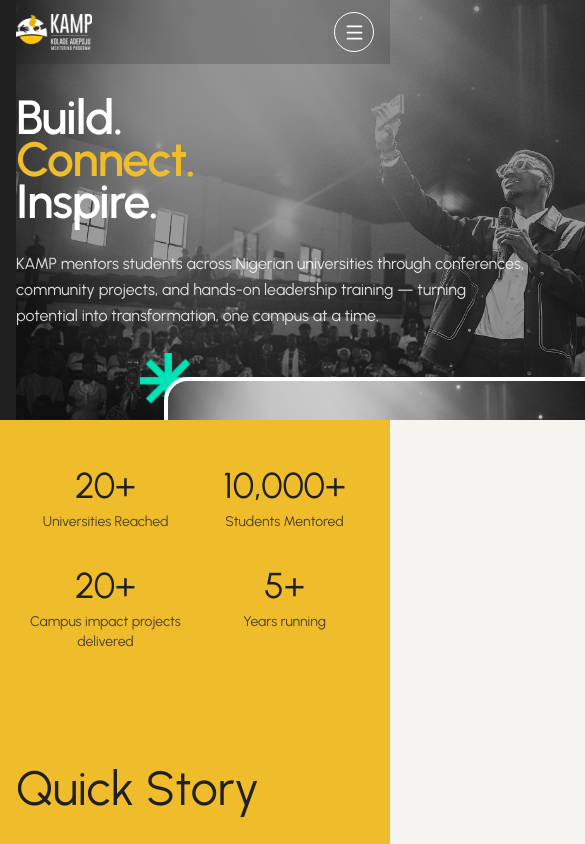
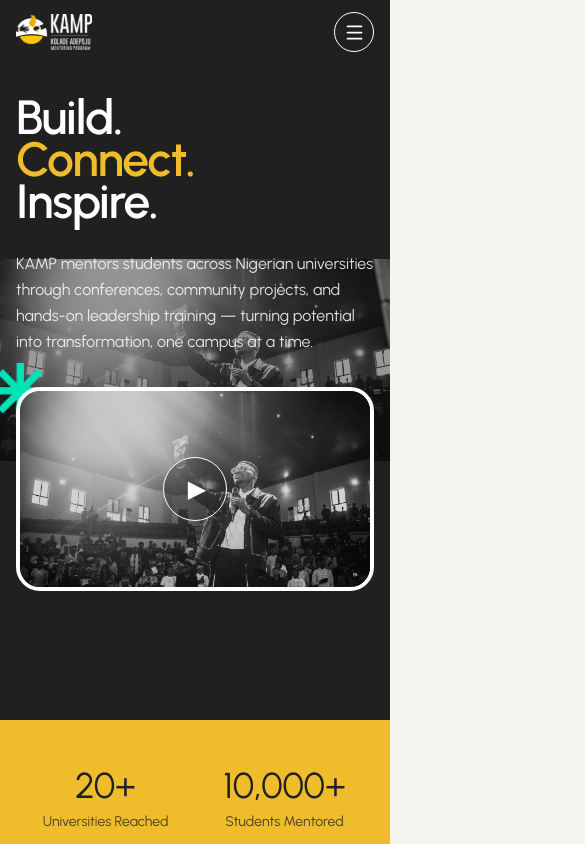
Before and after one commit to techtee19/kamp-website, a Next.js app: page / in a window 390 px wide. Shown: the top 844 px of the page, 585 px wide, since content can reach past the window. Built offline with nearby package versions, Linux system fonts and the light colour scheme.

Commit message:
feat: update contact page with new icons and improve footer form layout

```diff
--- a/app/(site)/contact/page.tsx
+++ b/app/(site)/contact/page.tsx
@@ -1,6 +1,7 @@
 // KAMP's contact page with enquiry form and direct community channels.
 import Image from 'next/image'
-import { AtSign, Mail, MapPin, Share2 } from 'lucide-react'
+import { Mail, MapPin } from 'lucide-react'
+import { FaInstagram as AtSign, FaLinkedinIn as Share2 } from 'react-icons/fa'
 import ContactForm from '@/components/contact/ContactForm'
 
 export default function ContactPage() {
--- a/app/(site)/page.tsx
+++ b/app/(site)/page.tsx
@@ -34,10 +34,10 @@
   return (
     <div className="bg-brand-white text-brand-black">
 
-      <section className="relative isolate aspect-[1200/600] min-h-[420px] overflow-hidden bg-brand-black lg:min-h-0">
+      <section className="relative isolate min-h-[720px] overflow-hidden bg-brand-black sm:min-h-[680px] lg:aspect-[1200/600] lg:min-h-0">
         <HeroImageRotator />
         <div className="absolute inset-0 -z-10 bg-brand-black/45" />
-        <div className="container grid h-full items-end gap-12 pb-10 pt-24 lg:grid-cols-[1fr_.9fr] lg:pb-12 lg:pt-28">
+        <div className="container grid h-full items-end gap-8 pb-10 pt-24 sm:gap-10 lg:grid-cols-[1fr_.9fr] lg:gap-12 lg:pb-12 lg:pt-28">
           <div className="max-w-xl text-brand-white">
             <h1 className="font-display text-5xl font-semibold leading-[.88] tracking-tight sm:text-6xl lg:text-7xl">
               <span className="block">Build.</span>
--- a/app/globals.css
+++ b/app/globals.css
@@ -33,6 +33,12 @@
     font-family: var(--font-body);
     background-color: var(--color-background);
     color: var(--color-primary);
+    overflow-x: hidden;
+  }
+
+  body {
+    min-width: 320px;
+    overflow-x: hidden;
   }
 }
 
--- a/components/layout/Footer.tsx
+++ b/components/layout/Footer.tsx
@@ -19,10 +19,10 @@
           <div>
             <h2 className="font-display text-4xl font-semibold leading-none">Stay Updated</h2>
             <p className="mt-3 text-sm text-brand-white/80">Get updates on upcoming conferences and campus projects</p>
-            <form className="mt-5 flex max-w-md gap-0">
+            <form className="mt-5 flex max-w-md flex-col gap-3 sm:flex-row sm:gap-0">
               <label className="sr-only" htmlFor="footer-email">Email address</label>
               <input id="footer-email" type="email" placeholder="Enter your Email Address" className="min-w-0 flex-1 rounded-full bg-brand-white/15 px-5 py-2.5 text-sm text-brand-white outline-none placeholder:text-brand-white/65 focus:ring-2 focus:ring-brand-gold" />
-              <button type="submit" className="-ml-3 rounded-full bg-brand-gold px-5 py-2.5 text-sm text-brand-deep">Subscribe</button>
+              <button type="submit" className="rounded-full bg-brand-gold px-5 py-2.5 text-sm text-brand-deep sm:-ml-3">Subscribe</button>
             </form>
             <p className="mt-3 text-sm text-brand-white/75">Get updates on upcoming conferences and campus projects</p>
           </div>
--- a/components/sections/GetInvolvedTabs.tsx
+++ b/components/sections/GetInvolvedTabs.tsx
@@ -1,6 +1,6 @@
 'use client'
 
-// Scroll-driven audience selector that keeps the entire get-involved scene visible.
+// Scroll-driven audience selector with a touch-friendly mobile layout.
 import { useEffect, useRef, useState } from 'react'
 
 const tabs = [
@@ -19,8 +19,11 @@
     let frame = 0
 
     const updateActiveTab = () => {
+      if (window.innerWidth < 768) return
+
       const section = scrollSectionRef.current
       if (!section) return
+
       const bounds = section.getBoundingClientRect()
       const scrollDistance = Math.max(section.offsetHeight - window.innerHeight, 1)
       const progress = Math.min(1, Math.max(0, -bounds.top / scrollDistance))
@@ -35,6 +38,7 @@
     updateActiveTab()
     window.addEventListener('scroll', handleScroll, { passive: true })
     window.addEventListener('resize', handleScroll)
+
     return () => {
       cancelAnimationFrame(frame)
       window.removeEventListener('scroll', handleScroll)
@@ -43,7 +47,32 @@
   }, [])
 
   return (
-    <div ref={scrollSectionRef} className="relative left-1/2 h-[360vh] w-screen -translate-x-1/2">
+    <>
+      <section className="bg-brand-white py-12 md:hidden">
+        <div className="container">
+          <h2 className="font-display text-[28px] font-semibold leading-tight text-brand-ink">Take action and grow with KAMP</h2>
+          <p className="mt-3 max-w-xl text-sm leading-relaxed text-brand-deep">Whether you&apos;re a student looking for direction, a professional ready to give back, or a partner who believes in Africa&apos;s next generation — there&apos;s a place for you here.</p>
+        </div>
+      </section>
+
+      <section className="bg-brand-gold py-10 md:hidden">
+        <div className="container">
+          <div className="flex gap-2 overflow-x-auto pb-2 [scrollbar-width:none]">
+            {tabs.map((tab, index) => (
+              <button key={tab.label} type="button" onClick={() => setActiveTab(index)} className={`shrink-0 rounded-full border px-4 py-2 text-sm font-semibold transition ${index === activeTab ? 'border-brand-ink bg-brand-ink text-brand-white' : 'border-brand-ink/30 text-brand-ink'}`} aria-pressed={index === activeTab}>
+                {index + 1}. {tab.label}
+              </button>
+            ))}
+          </div>
+          <div className="mt-7 border-t border-brand-ink/25 pt-7 text-brand-deep">
+            <p className="text-[15px] leading-relaxed">{active.copy}</p>
+            <p className="mt-6 text-[15px] leading-relaxed">Get mentored, get connected, get moving on the leadership path you&apos;re already on.</p>
+            <button type="button" className="mt-5 rounded-full bg-brand-ink px-6 py-3 text-sm font-semibold text-brand-white">{active.action}</button>
+          </div>
+        </div>
+      </section>
+
+      <div ref={scrollSectionRef} className="relative left-1/2 hidden h-[360vh] w-screen -translate-x-1/2 md:block">
         <div className="sticky top-0 flex h-screen flex-col overflow-hidden bg-brand-white">
           <div className="container shrink-0 max-w-[840px] px-6 pb-6 pt-10 md:px-0 xl:max-w-[1200px] xl:pb-8 xl:pt-16">
             <h2 className="font-display text-[26px] font-semibold leading-tight text-brand-ink">Take action and grow with KAMP</h2>
@@ -71,5 +100,6 @@
           </div>
         </div>
       </div>
+    </>
   )
 }
--- a/package.json
+++ b/package.json
@@ -22,6 +22,7 @@
     "react": "19.2.8",
     "react-dom": "19.2.8",
     "react-hook-form": "^7.84.0",
+    "react-icons": "^5.7.0",
     "resend": "^6.18.1",
     "sanity": "^6.9.0",
     "tailwind-merge": "^3.6.0",
```
Also changed, not shown: 1 other file (tests, documents, lock files or other folders). Lines whose indentation alone changed are shown as unchanged.
